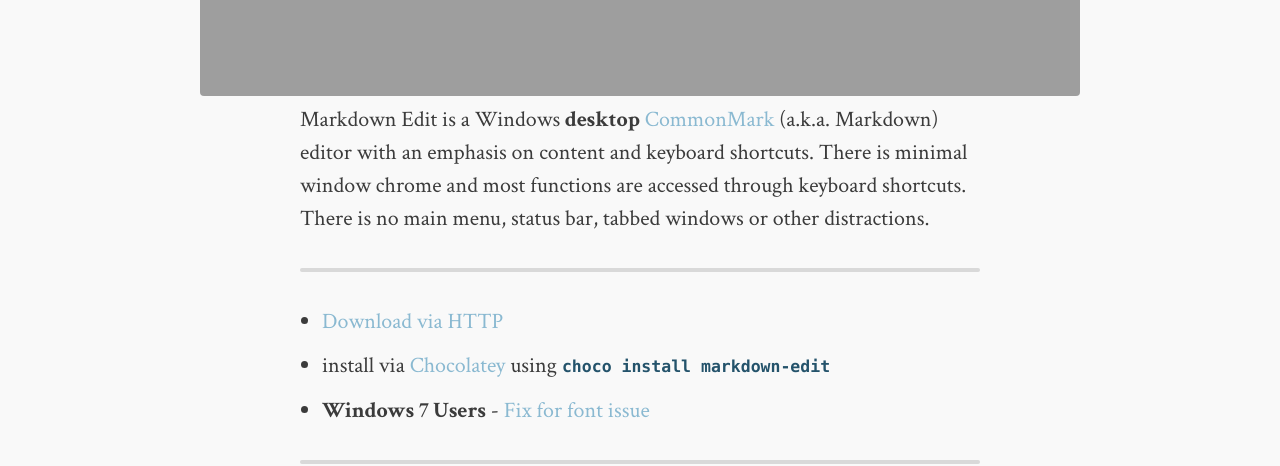
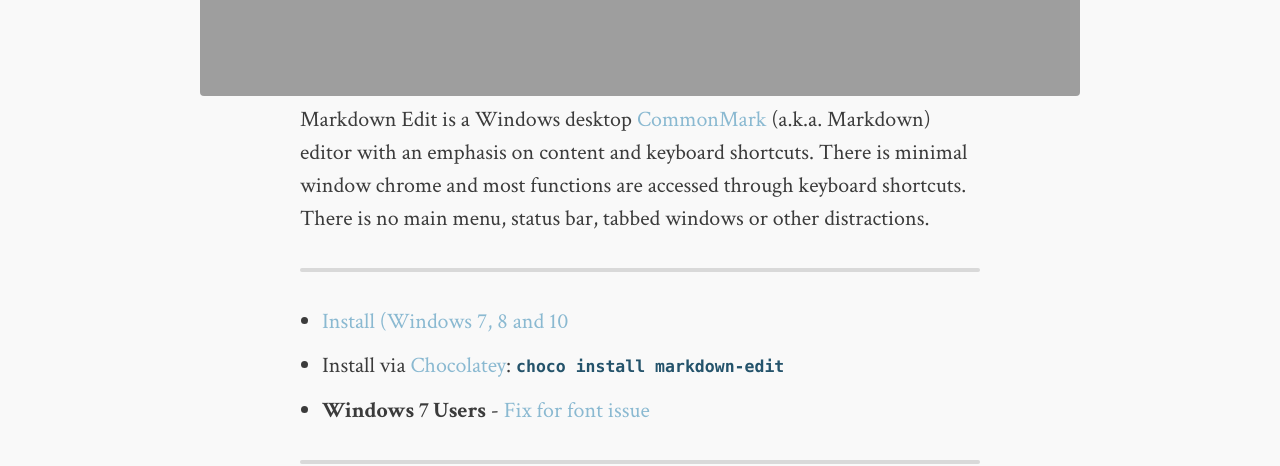
Before and after one commit to mike-ward/Markdown-Edit, a Jekyll site: the page built from index.md, in a window 1280 px wide. Shown: the part 1399-1865 px from the top of the page. Built offline with Jekyll 4.4.1, drawn with Linux system fonts in a browser that asks for light colours; comment, search, counter and statistics services are not loaded.

Commit message:
fix links

```diff
--- a/index.md
+++ b/index.md
@@ -10,18 +10,18 @@ image:
 <a href="http://mike-ward.net/cdn/images/markdown-edit/markdown-edit-screenshot.png" target="_blank" style="position:absolute; width:880px; margin-left:-100px"><img src="http://mike-ward.net/cdn/images/markdown-edit/markdown-edit-screenshot.png" alt="Screen Shot"/></a>
 </div>
 
-Markdown Edit is a Windows **desktop**
-[CommonMark](http://commonmark.org) (a.k.a. Markdown) editor with an
-emphasis on content and keyboard shortcuts. There is minimal window
-chrome and most functions are accessed through keyboard shortcuts. There
-is no main menu, status bar, tabbed windows or other distractions.
+Markdown Edit is a Windows desktop [CommonMark](http://commonmark.org)
+(a.k.a. Markdown) editor with an emphasis on content and keyboard
+shortcuts. There is minimal window chrome and most functions are
+accessed through keyboard shortcuts. There is no main menu, status bar,
+tabbed windows or other distractions.
 
 ------------------------------------------------------------------------
 
--   [Download via
-    HTTP](http://mike-ward.net/downloads/cdn/downloads/MarkdownEditSetup.msi)
--   install via
-    [Chocolatey](https://chocolatey.org/packages/markdown-edit) using
+-   [Install (Windows 7, 8 and
+    10](http://mike-ward.net/downloads/cdn/downloads/MarkdownEditSetup.msi)
+-   Install via
+    [Chocolatey](https://chocolatey.org/packages/markdown-edit):
     `choco install markdown-edit`
 -   **Windows 7 Users** - [Fix for font
     issue](https://github.com/mike-ward/Markdown-Edit/issues/14)
```
